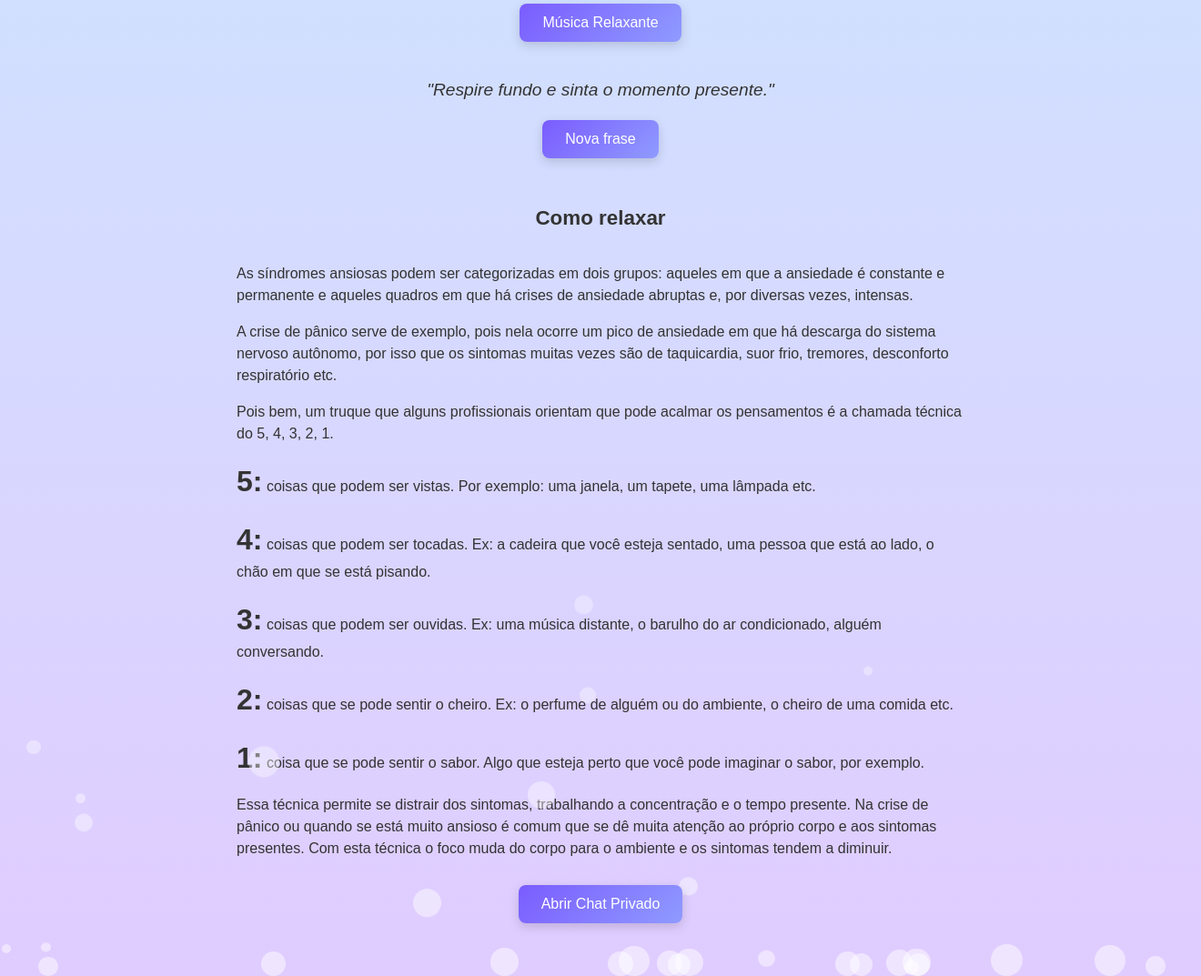
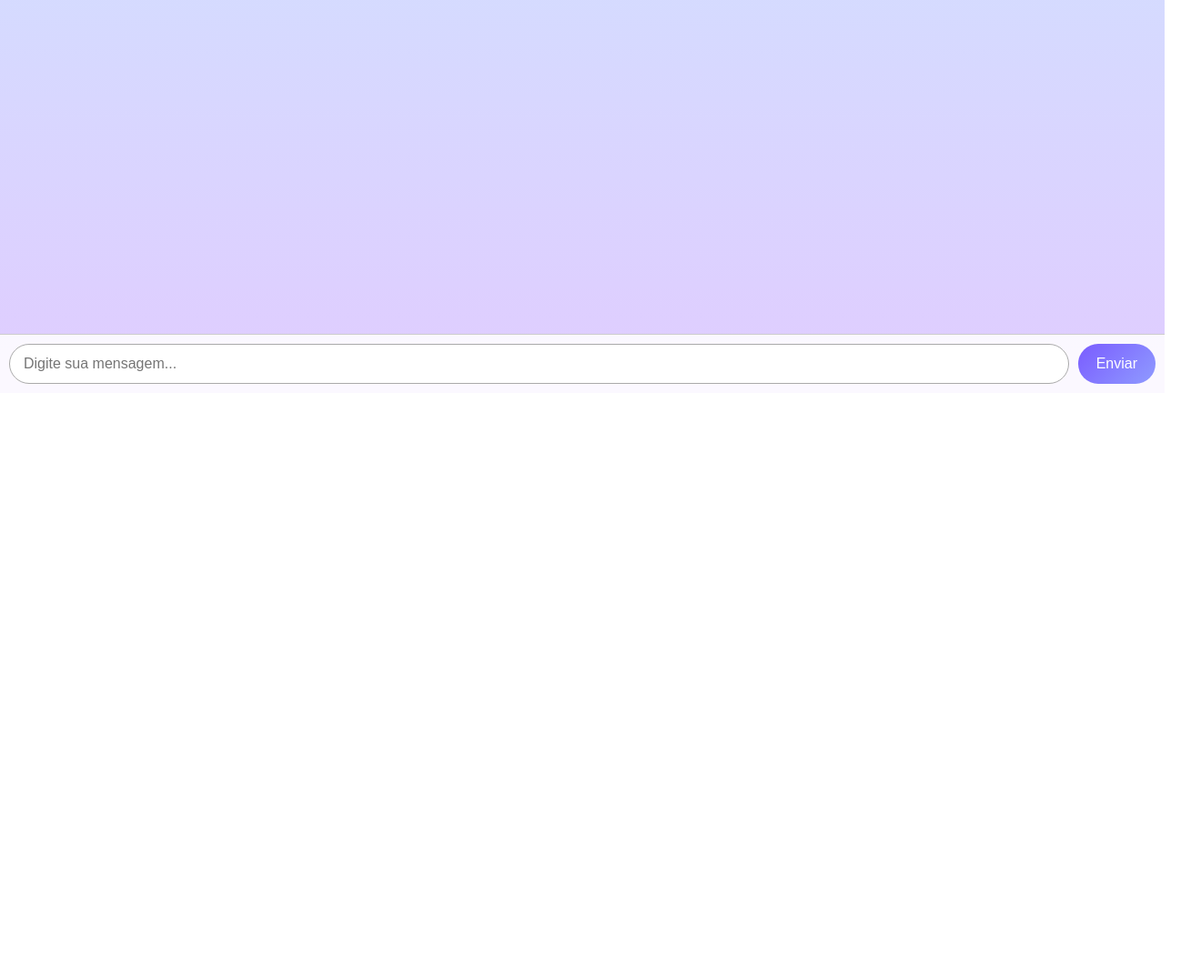
Before and after one commit to sun0987/ZenVibe, a plain HTML site: page index.html in a window 1280 px wide. Shown: the part 368-1441 px from the top of the page at 91% size, 1320 px wide, since content can reach past the window. After the commit the page ends 800 px from the top, so only its background shows below. Drawn offline with Linux system fonts and the light colour scheme.

Commit message:
Add files via upload

```diff
--- a/index.html
+++ b/index.html
@@ -3,200 +3,131 @@
 <head>
 <meta charset="UTF-8">
 <meta name="viewport" content="width=device-width, initial-scale=1.0">
-<title>Zenvibe</title>
+<title>Chat Privado Zenvibe</title>
 <style>
   body {
     margin: 0;
     font-family: Arial, sans-serif;
-    background: linear-gradient(to bottom, #cce7ff, #e0ccff);
+    height: 100vh;
     display: flex;
     flex-direction: column;
-    align-items: center;
-    padding: 40px 20px;
-    min-height: 150vh;
-    width: 100%;
-    overflow-x: hidden;
-    position: relative;
+    background: linear-gradient(to bottom, #cce7ff, #e0ccff);
   }
 
-  h1 {
-    color: #333;
-    text-align: center;
-    margin-bottom: 60px;
-    font-size: 2.2rem;
-    z-index: 2;
+  #chatContainer {
+    flex: 1;
+    display: flex;
+    flex-direction: column;
+    justify-content: flex-end;
+    padding: 10px;
+    overflow-y: auto;
   }
 
-  #breathCircle {
-    width: 160px;
-    height: 160px;
-    border-radius: 50%;
-    display: flex;
-    align-items: center;
-    justify-content: center;
-    font-size: 22px;
-    background: radial-gradient(circle at center, rgba(255,255,255,0.8), rgba(200,230,255,0.6));
-    box-shadow: 0 0 30px rgba(200,230,255,0.5);
-    margin-bottom: 30px;
-    z-index: 2;
-    animation: breathe 4s ease-in-out infinite;
+  .mensagem {
+    max-width: 70%;
+    padding: 10px 15px;
+    border-radius: 20px;
+    margin-bottom: 8px;
+    word-wrap: break-word;
+    box-shadow: 0 2px 6px rgba(0,0,0,0.1);
+    font-size: 0.95rem;
   }
 
-  @keyframes breathe {
-    0% { transform: scale(1); }
-    50% { transform: scale(1.5); }
-    100% { transform: scale(1); }
+  .usuario {
+    align-self: flex-end;
+    background: linear-gradient(135deg, #7a5cff, #8f9bff);
+    color: white;
+    border-bottom-right-radius: 0;
   }
 
-  button {
-    padding: 12px 25px;
-    font-size: 16px;
+  .ia {
+    align-self: flex-start;
+    background: #f0f0f0;
+    color: #333;
+    border-bottom-left-radius: 0;
+  }
+
+  #inputContainer {
+    display: flex;
+    padding: 10px;
+    background: #ffffffdd;
+    border-top: 1px solid #ccc;
+  }
+
+  #inputUsuario {
+    flex: 1;
+    padding: 12px 15px;
+    border-radius: 25px;
+    border: 1px solid #aaa;
+    outline: none;
+    font-size: 1rem;
+  }
+
+  #enviarBtn {
+    margin-left: 10px;
+    padding: 12px 20px;
+    border-radius: 25px;
+    border: none;
     background: linear-gradient(135deg, #7a5cff, #8f9bff);
     color: white;
-    border: none;
-    border-radius: 8px;
     cursor: pointer;
+    font-size: 1rem;
     transition: 0.3s;
-    margin: 18px;
-    z-index: 2;
-    box-shadow: 0 4px 12px rgba(0,0,0,0.15);
   }
-  button:hover {
+  #enviarBtn:hover {
     background: linear-gradient(135deg, #6950d8, #7b86e5);
     transform: translateY(-2px);
-  }
-
-  .motivacao {
-    margin-top: 20px;
-    font-size: 1.2rem;
-    color: #333;
-    text-align: center;
-    font-style: italic;
-    line-height: 1.6;
-    opacity: 1;
-    transition: opacity 0.5s ease;
-    z-index: 2;
-  }
-
-  #topico {
-    width: 80%;
-    max-width: 800px;
-    margin-top: 30px;
-    text-align: center;
-    font-size: 1.4rem;
-    font-weight: bold;
-    color: #333;
-    line-height: 1.6;
-  }
-
-  #texto {
-    width: 80%;
-    max-width: 800px;
-    margin-top: 15px;
-    text-align: left;
-    font-size: 1rem;
-    color: #333;
-    line-height: 1.5;
-  }
-
-  #texto p {
-    margin-bottom: 10px;
-  }
-
-  .bubble {
-    position: absolute;
-    bottom: 0;
-    border-radius: 50%;
-    background: rgba(255,255,255,0.7);
-    opacity: 0.7;
-    z-index: 0;
-    pointer-events: none;
-    animation: rise linear infinite;
-  }
-
-  @keyframes rise {
-    0% { transform: translateY(0); opacity: 0.7; }
-    100% { transform: translateY(-150vh); opacity: 0; }
   }
 </style>
 </head>
 <body>
 
-<h1>Bem-vindo ao Zenvibe</h1>
+<div id="chatContainer"></div>
 
-<div id="breathCircle">Inspire</div>
-
-<button onclick="toggleAudio()">Música Relaxante</button>
-<audio id="trabalho" loop>
-  <source src="trabalho.mp3" type="audio/mpeg">
-</audio>
-
-<div class="motivacao" id="motivacao">"Respire fundo e sinta o momento presente."</div>
-<button onclick="novaFrase()">Nova frase</button>
-
-<div id="topico">Como relaxar</div>
-
-<div id="texto">
-  <p>As síndromes ansiosas podem ser categorizadas em dois grupos: aqueles em que a ansiedade é constante e permanente e aqueles quadros em que há crises de ansiedade abruptas e, por diversas vezes, intensas.</p>
-  <p>A crise de pânico serve de exemplo, pois nela ocorre um pico de ansiedade em que há descarga do sistema nervoso autônomo, por isso que os sintomas muitas vezes são de taquicardia, suor frio, tremores, desconforto respiratório etc.</p>
-  <p>Pois bem, um truque que alguns profissionais orientam que pode acalmar os pensamentos é a chamada técnica do 5, 4, 3, 2, 1.</p>
-  <p><strong style="font-size: 2rem;">5:</strong> coisas que podem ser vistas. Por exemplo: uma janela, um tapete, uma lâmpada etc.</p>
-  <p><strong style="font-size: 2rem;">4:</strong> coisas que podem ser tocadas. Ex: a cadeira que você esteja sentado, uma pessoa que está ao lado, o chão em que se está pisando.</p>
-  <p><strong style="font-size: 2rem;">3:</strong> coisas que podem ser ouvidas. Ex: uma música distante, o barulho do ar condicionado, alguém conversando.</p>
-  <p><strong style="font-size: 2rem;">2:</strong> coisas que se pode sentir o cheiro. Ex: o perfume de alguém ou do ambiente, o cheiro de uma comida etc.</p>
-  <p><strong style="font-size: 2rem;">1:</strong> coisa que se pode sentir o sabor. Algo que esteja perto que você pode imaginar o sabor, por exemplo.</p>
-  <p>Essa técnica permite se distrair dos sintomas, trabalhando a concentração e o tempo presente. Na crise de pânico ou quando se está muito ansioso é comum que se dê muita atenção ao próprio corpo e aos sintomas presentes. Com esta técnica o foco muda do corpo para o ambiente e os sintomas tendem a diminuir.</p>
+<div id="inputContainer">
+  <input type="text" id="inputUsuario" placeholder="Digite sua mensagem...">
+  <button id="enviarBtn">Enviar</button>
 </div>
 
-<button onclick="window.location.href='chat Privado.html'">Abrir Chat Privado</button>
+<script>
+  const chatContainer = document.getElementById('chatContainer');
+  const inputUsuario = document.getElementById('inputUsuario');
+  const enviarBtn = document.getElementById('enviarBtn');
 
-<script>
-  const audio = document.getElementById('trabalho');
-  function toggleAudio() {
-    if (audio.paused) audio.play();
-    else audio.pause();
+  function criarMensagem(texto, tipo) {
+    const div = document.createElement('div');
+    div.classList.add('mensagem', tipo);
+    div.textContent = texto;
+    chatContainer.appendChild(div);
+    chatContainer.scrollTop = chatContainer.scrollHeight;
   }
 
-  const circle = document.getElementById('breathCircle');
-  function toggleBreath() {
-    circle.textContent = "Inspire";
-    setTimeout(() => circle.textContent = "Expire", 2000);
-  }
-  toggleBreath();
-  setInterval(toggleBreath, 4000);
+  async function enviarMensagem() {
+    const mensagem = inputUsuario.value.trim();
+    if (!mensagem) return;
 
-  const frases = [
-    "Respire fundo e sinta o momento presente.",
-    "Cada respiração é um passo para a calma.",
-    "A calma está dentro de você.",
-    "Permita-se desacelerar e relaxar.",
-    "Você merece este momento de paz.",
-    "Sinta a leveza a cada expiração.",
-    "Seja gentil consigo mesmo agora.",
-    "Liberte sua mente e relaxe."
-  ];
+    criarMensagem(mensagem, 'usuario');
+    inputUsuario.value = '';
 
-  function novaFrase() {
-    const motivacao = document.getElementById('motivacao');
-    motivacao.style.opacity = 0;
-    setTimeout(() => {
-      motivacao.textContent = `"${frases[Math.floor(Math.random() * frases.length)]}"`;
-      motivacao.style.opacity = 1;
-    }, 400);
+    try {
+      const respostaFetch = await fetch("https://c-rebro-do-zenvibes.onrender.com/chat", {
+        method: "POST",
+        headers: { "Content-Type": "application/json" },
+        body: JSON.stringify({ message: mensagem })
+      });
+
+      const data = await respostaFetch.json();
+      criarMensagem(data.reply, 'ia');
+    } catch (error) {
+      criarMensagem("Erro ao conectar com a IA.", 'ia');
+      console.error(error);
+    }
   }
 
-  const numBubbles = 30;
-  for (let i = 0; i < numBubbles; i++) {
-    const bubble = document.createElement('div');
-    bubble.className = 'bubble';
-    const size = 10 + Math.random() * 25;
-    bubble.style.width = `${size}px`;
-    bubble.style.height = `${size}px`;
-    bubble.style.left = `${Math.random() * window.innerWidth}px`;
-    bubble.style.animationDuration = `${10 + Math.random() * 15}s`;
-    bubble.style.animationDelay = `${Math.random() * 10}s`;
-    document.body.appendChild(bubble);
-  }
+  enviarBtn.addEventListener('click', enviarMensagem);
+  inputUsuario.addEventListener('keypress', function(e) {
+    if (e.key === "Enter") enviarMensagem();
+  });
 </script>
 
 </body>
```
